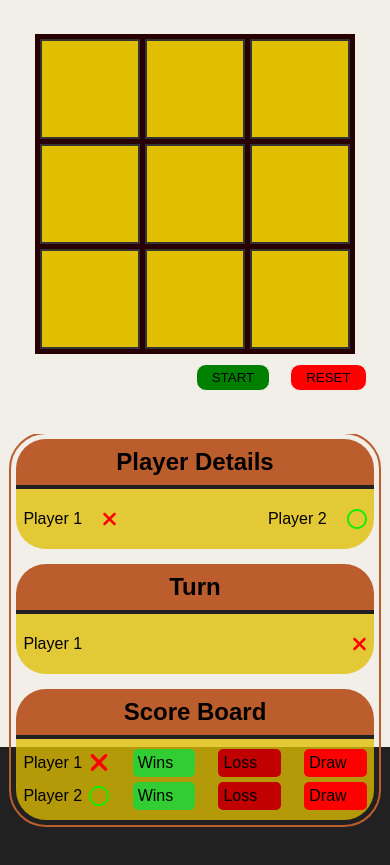
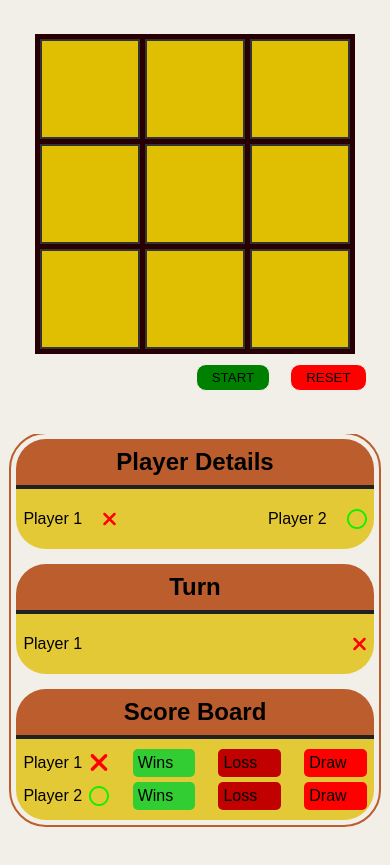
Before and after one commit to ArghyaInWeb/Tic-tac-toe-game, a plain HTML site: page index.html in a window 390 px wide. Both pictures are taken after a click on the button 357 px from the left and 52 px from the top of the page. Shown: the part 97-962 px from the top of the page. Drawn offline with Linux system fonts and the light colour scheme; a web font is replaced by a local one.

Commit message:
Fixed: Theme toggling now working properly on mobile and tab views

```diff
--- a/script.js
+++ b/script.js
@@ -20,8 +20,8 @@ let player2Loss = 0;
 let tie = 0;
 
 theme.addEventListener("click", (e) => {
-  body.classList.toggle("light-mode");
-  if (body.classList.contains("light-mode")) {
+  wrapper.classList.toggle("light-mode");
+  if (wrapper.classList.contains("light-mode")) {
     theme.innerHTML = '<img src="assets/dark-mode.svg">';
   } else {
     theme.innerHTML = '<img src="assets/light-mode.svg">';
--- a/style.css
+++ b/style.css
@@ -107,6 +107,11 @@ nav img {
   grid-template-rows: repeat(3, 1fr);
   gap: 5px;
   border: 10px solid #280004;
+}
+
+.wrapper.light-mode {
+  background-color: var(--body-background-white);
+  border-color: var(--body-background-white);
 }
 
 .next-round-msg {
```
